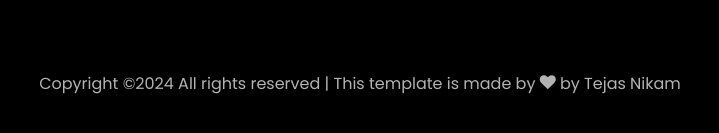
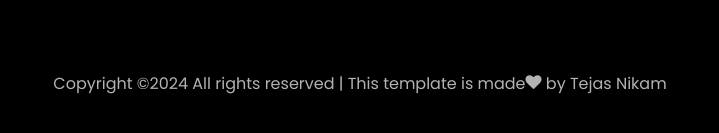
Before and after one commit to Tejas2503/tejasnikam.in, a plain HTML site: page index.html in a window 1280 px wide. Shown: the part 5575-5708 px from the top of the page, 280-999 px from the left. Drawn offline with Linux system fonts and the light colour scheme; files whose address does not match are found by name.

Commit message:
Update index.html

```diff
--- a/index.html
+++ b/index.html
@@ -564,7 +564,7 @@
 			<div class="col-md-12 text-center">
 
 			  <p><!-- Link back to Colorlib can't be removed. Template is licensed under CC BY 3.0. -->
-	Copyright &copy;<script>document.write(new Date().getFullYear());</script> All rights reserved | This template is made by <i class="icon-heart color-danger" aria-hidden="true"></i> by <a href="https://colorlib.com" target="_blank">Tejas Nikam</a>
+	Copyright &copy;<script>document.write(new Date().getFullYear());</script> All rights reserved | This template is made<i class="icon-heart color-danger" aria-hidden="true"></i> by <a href="https://colorlib.com" target="_blank">Tejas Nikam</a>
 	<!-- Link back to Colorlib can't be removed. Template is licensed under CC BY 3.0. --></p>
 			</div>
 		  </div>
```
